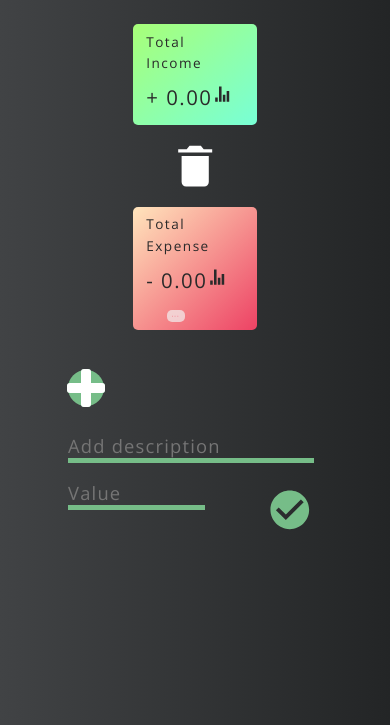
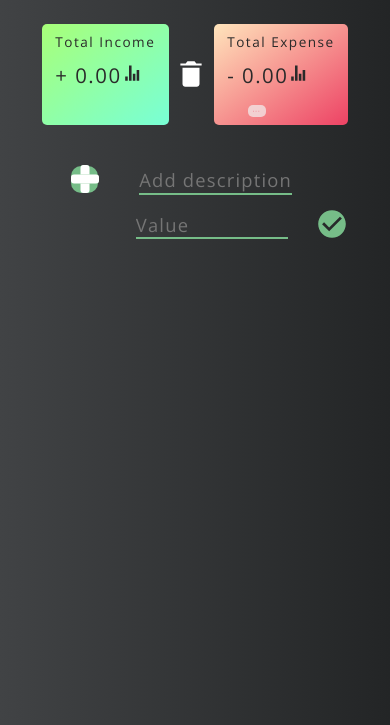
Before and after one commit to deepikamaram/Budgety, a plain HTML site: page index.html in a window 390 px wide. Shown: the part 187-912 px from the top of the page. Drawn offline with nearby package versions, Linux system fonts and the light colour scheme.

Commit message:
Changes for Small phone factor

```diff
--- a/css/style.css
+++ b/css/style.css
@@ -28,7 +28,11 @@ $color-grey-dark-2: #414345;
 
 html {
   box-sizing: border-box;
-  font-size: 42.5%; }
+  font-size: 42.5%;
+
+}
+
+
 
 body {
   font-family: 'Open Sans', sans-serif;
@@ -44,7 +48,9 @@ body {
   background-size: cover;
   min-height: 100vh;
   color: #fff;
-  letter-spacing: 1.5px; }
+  letter-spacing: 1.5px;
+
+}
 
 .budget {
   margin-top: 10rem;
@@ -54,7 +60,10 @@ body {
   justify-content: center;
   align-items: center;
   width: 80%;
-  margin: 10rem auto 0 auto; }
+  margin: 10rem auto 0 auto;
+}
+
+
 
 .budget__card {
   display: flex;
@@ -64,9 +73,8 @@ body {
   color: #2a2a2a; }
   @media only screen and (max-width: 70em) {
     .budget__card {
-      flex-direction: column;
-      width: 40%;
-      justify-content: center; } }
+      width: 100%;
+  } }
 
 .bottom {
   margin-top: 6rem; }
@@ -79,9 +87,8 @@ body {
   align-content: center; }
   @media only screen and (max-width: 70em) {
     .add__container {
-      flex-direction: column;
-      align-content: center;
-      width: 70%; } }
+      flex-wrap: wrap;
+    } }
 
 .container {
   display: flex;
@@ -96,7 +103,9 @@ body {
   @media only screen and (max-width: 70em) {
     .budget__trash {
       align-self: center;
-      margin-bottom: 2rem; } }
+      margin-bottom: 2rem;
+      font-size: 5rem;
+    } }
 
 /*****BUDGET*******/
 .budget__head {
@@ -118,6 +127,12 @@ body {
     color: #fff; }
   .budget__head--title {
     font-size: 2rem; }
+
+    @media only screen and (max-width: 70em) {
+      .budget__head {
+        font-size: 2rem;
+     }
+    }
 
 .budget__income,
 .budget__expense {
@@ -180,11 +195,11 @@ body {
 .add__description {
   width: 40%;
   border-bottom: 5px solid var(--color-primary-light-2); }
-  @media only screen and (max-width: 70em) {
+   @media only screen and (max-width: 70em) {
     .add__description {
-      width: 90%;
-      margin-top: 4rem;
-      align-items: center; } }
+      width: 60%;
+       border-bottom: 2px solid var(--color-primary-light-2);
+    } }
 
 .add__value {
   width: 15%;
@@ -192,8 +207,10 @@ body {
   @media only screen and (max-width: 70em) {
     .add__value {
       margin-top: 3rem;
-      width: 50%;
-      margin-right: 13rem; } }
+
+      width: 60%;
+      border-bottom: 2px solid var(--color-primary-light-2);
+    } }
 
 .add__btn {
   background-color: transparent;
@@ -203,10 +220,12 @@ body {
   font-size: 7rem;
   margin-bottom: -2.5rem;
   color: var(--color-primary-light-2); }
-  @media only screen and (max-width: 70em) {
+ @media only screen and (max-width: 70em) {
     .add__btn {
-      margin-top: -3rem;
-      margin-left: 25rem; } }
+      font-size: 5rem;
+    margin-bottom: -4rem;
+   margin-right: -14rem;
+  } }
 
 .add__container--type {
   position: relative; }
@@ -221,6 +240,42 @@ body {
   border-radius: 20px;
   cursor: pointer;
   -webkit-tap-highlight-color: transparent; }
+
+  @media only screen and (max-width: 70em) {
+    .label {
+      height: 4rem;
+      width: 4rem;
+      border-radius: 10px;
+    }
+  }
+
+  @media only screen and (max-width: 70em) {
+
+    .label:before {
+      top: 2rem !important;
+      left: 2rem !important;
+      height: 9px !important;
+      width: 28px !important;
+    }
+
+    .label:after {
+    top: 2rem !important;
+    left: 2rem !important;
+    height: 28px !important;
+    width: 9px !important;
+    }
+
+    .input__toggle:checked + .label:before {
+      width: 10px !important;
+      height: 0px !important;
+      background-color: #fff; }
+    .input__toggle:checked + .label:after {
+      height: 10px !important;
+      width: 30px !important;
+      background-color: #fff; }
+
+  }
+
   .label:hover {
     box-shadow: inset 0 0 1px 1px rgba(0, 0, 0, 0.1), 0px 9px 15px 0px #405c30; }
   .label:before {
@@ -256,7 +311,7 @@ body {
     background-color: #f7717a; }
     .input__toggle:checked + .label:hover {
       box-shadow: inset 0 0 2px 1px rgba(0, 0, 0, 0.1), 0px 9px 15px 0px rgba(247, 113, 122, 0.541176); }
-    .input__toggle:checked + .label:before {
+     .input__toggle:checked + .label:before {
       width: 10px;
       height: 0px;
       background-color: #fff; }
@@ -273,6 +328,8 @@ body {
   width: 80%;
   margin: 0 auto;
   font-weight: 600; }
+
+
 
 .panel__item {
   background: #93f9b9;
@@ -335,6 +392,12 @@ body {
 .panel__item__income-percentage {
   opacity: 0; }
 
+  @media only screen and (max-width: 70em) {
+    .panel__item__description {
+      margin-right: 2rem;
+    }
+  }
+
 .panel__item-expense {
   /* background-image: linear-gradient(to right bottom, var(--color-secondary-light), var(--color-secondary)); */
   color: #f7717a; }
@@ -348,3 +411,13 @@ body {
 
 .add__value-red {
   border-bottom: 5px solid #f7717a; }
+
+
+  @media only screen and (max-width: 70em) {
+    .add__description-red {
+      border-bottom: 2px solid #f7717a;
+    }
+
+    .add__value-red {
+      border-bottom: 2px solid #f7717a; }
+  }
```
